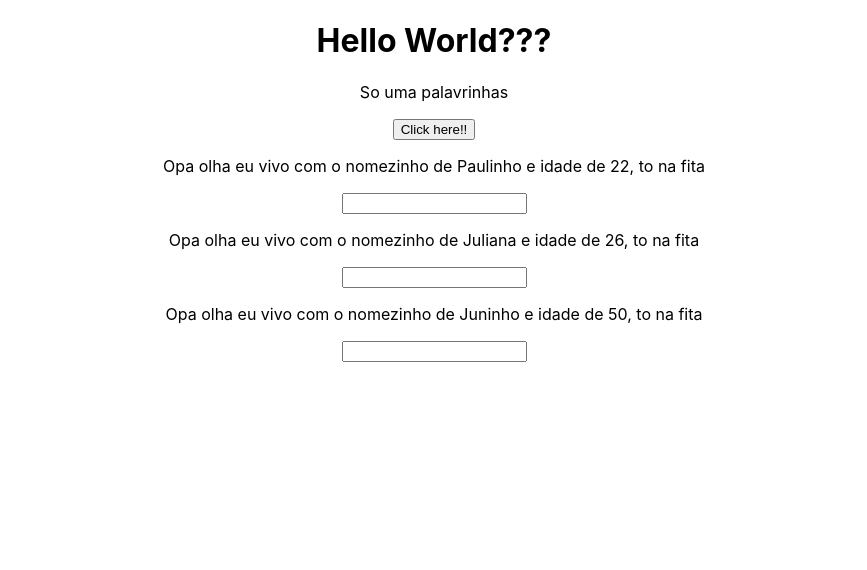
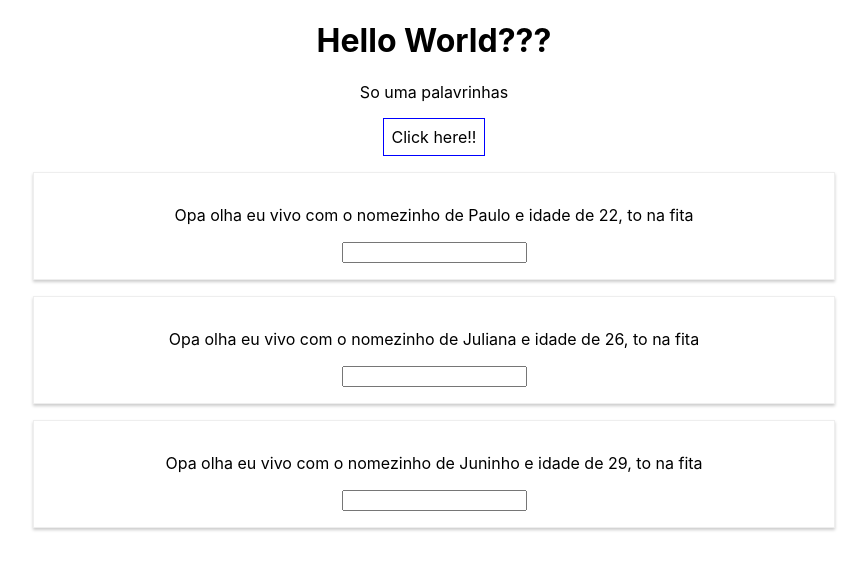
Before and after one commit to paulojunio/projetinhos, a React (Create React App) app in the folder react_course/: page / in a window 1280 px wide. Both pictures are taken after a click on the button "Click here!!". Shown: the top 570 px of the page, without its empty margins (206-1073 px from the left). Built offline with nearby package versions, Linux system fonts and the light colour scheme.

Commit message:
Seção 4

```diff
--- a/react_course/src/App.js
+++ b/react_course/src/App.js
@@ -1,48 +1,80 @@
 import React, { useState } from 'react';
 import './App.css';
-import Person from './Person/Person'
+import Person from './Person/Person';
 
 const App = props => {
+  const style = {
+    backgroundColor: 'white',
+    font: 'inherit',
+    border: '1px solid blue',
+    padding: '8px',
+    cursor: 'pointer'
+  };
+
+  const [showPersonsState, setShowPersons] = useState(false);
+
   const [personsState, setPersons] = useState({
     persons : [
-      { name: "Paulo", age: 22},
-      { name: "Juliana", age: 26},
-      { name: "Juninho", age: 29}
+      { id: 1, name: "Paulo", age: 22},
+      { id: 2, name: "Juliana", age: 26},
+      { id: 3, name: "Juninho", age: 29}
     ]
   });
 
-  const [otherState, setOtherState] = useState("So uma palavrinhas");
+  const [otherState] = useState("So uma palavrinhas");
 
-  const switchNameHandle = (newName) => {
+  // const switchNameHandle = (newName) => {
+  //   setPersons({
+  //     persons : [
+  //       { name: newName, age: 22},
+  //       { name: "Juliana", age: 26},
+  //       { name: "Juninho", age: 50}
+  //     ]
+  //   });
+  // }
+
+  const deletePerson = (indexPerson) => {
+    // let resultPersons = personsState.persons; //Pratica ruim, usando ponteiro do array do state para manipular o array
+    // let resultPersons = personsState.persons.slice(); //Copia do array para manipula-lo
+    let resultPersons = [...personsState.persons]; //Maneira mais morderna de copiar um array usando o "Spread"
+    resultPersons.splice(indexPerson, 1);
+    setPersons({persons: resultPersons});
+  }
+
+  const nameChangeHandle = (event, id) => {
+    const personIndex = personsState.persons.findIndex( p => {
+      return p.id === id;
+    });
+    let resultPersons = [...personsState.persons];
+    resultPersons[personIndex].name = event.target.value;
     setPersons({
-      persons : [
-        { name: newName, age: 22},
-        { name: "Juliana", age: 26},
-        { name: "Juninho", age: 50}
-      ]
+      persons : resultPersons
     });
   }
 
-  const nameChangeHandle = (event) => {
-    setPersons({
-      persons : [
-        { name: "Paulo", age: 22},
-        { name: event.target.value , age: 26},
-        { name: "Juninho", age: 50}
-      ]
-    });
+  const togglePersonsHandler = () => {
+    setShowPersons(!showPersonsState);
+  }
+
+  let persons = null;
+
+  if(showPersonsState) {
+    persons = ( <div>
+        {personsState.persons.map( (person, index) => {
+          return (
+            <Person name={person.name} age={person.age} click={() => deletePerson(index)} change={(event) => nameChangeHandle(event, person.id)} key={person.id}></Person>
+          )})
+        }
+    </div>
+    );
   }
 
   return (
     <div className="App">
       <h1>Hello World???</h1>
       <p>{otherState}</p>
-      <button onClick={() => switchNameHandle("Paulinho")}>Click here!!</button>
-      {personsState.persons.map( person => {
-        return (
-          <Person name={person.name} age={person.age} click={switchNameHandle.bind(this, "Paulao")} change={nameChangeHandle}></Person>
-        )})
-      }
+      <button style={style} onClick={togglePersonsHandler}>Click here!!</button>
+      {persons}
       {/* <Person name={personsState.persons[0].name} age={personsState.persons[0].age} click={switchNameHandle.bind(this, "Paulao")} change={nameChangeHandle}>A fita ta facil</Person>
       <Person name={personsState.persons[1].name} age={personsState.persons[1].age} click={switchNameHandle}>A fita é complicada</Person>
       <Person name={personsState.persons[2].name} age={personsState.persons[2].age} click={switchNameHandle}>A fita é a fita</Person> */}
--- /dev/null
+++ b/react_course/src/Person/Person.css
@@ -0,0 +1,8 @@
+.Person {
+    width: 60%;
+    margin: 16px auto;
+    text-align: center;
+    border: 1px solid #eee;
+    box-shadow: 0 2px 3px #ccc;
+    padding: 16px;
+}
--- a/react_course/src/Person/Person.js
+++ b/react_course/src/Person/Person.js
@@ -1,9 +1,10 @@
 import React from 'react';
+import './Person.css';
 
 const Person = (props) => {
     return (
-        <div onClick={props.click}>
-            <p>Opa olha eu vivo com o nomezinho de {props.name} e idade de {props.age}, to na fita</p>
+        <div className="Person">
+            <p onClick={props.click} >Opa olha eu vivo com o nomezinho de {props.name} e idade de {props.age}, to na fita</p>
             <p>{props.children}</p>
             <input type='text' onChange={props.change}/>
         </div>
```
